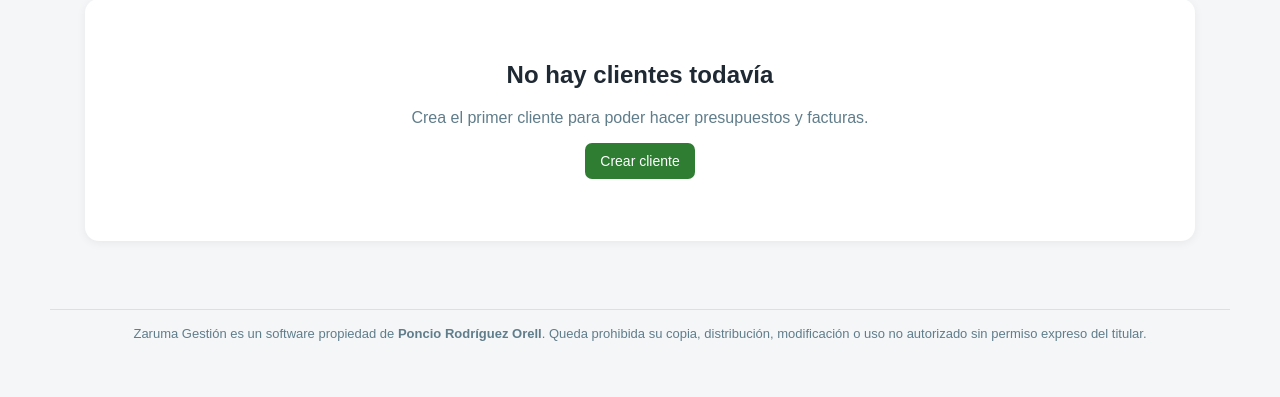
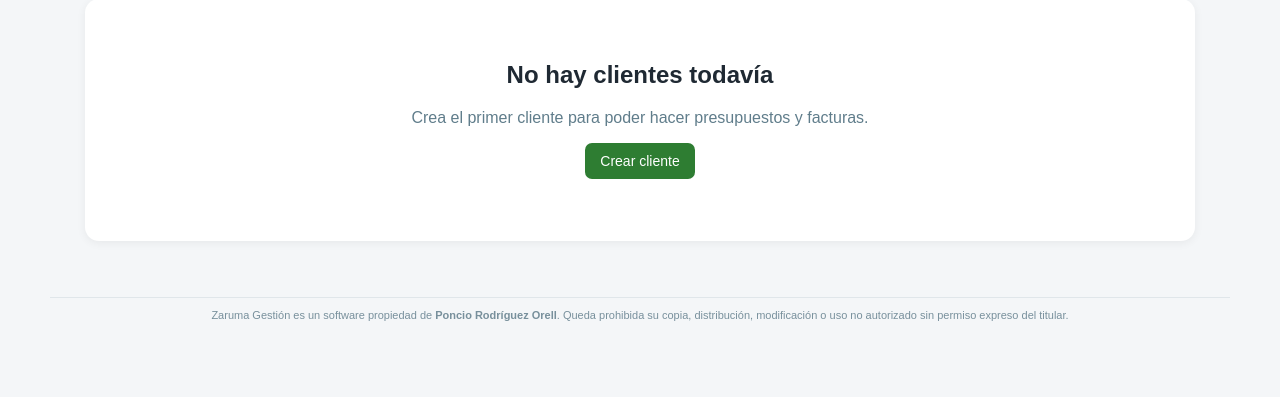
Before and after one commit to ponciorodriguez/zaruma-gestion, a FastAPI app: page /clients in a window 1280 px wide. Shown: the part 182-579 px from the top of the page. Run offline with FastAPI, Linux system fonts and the light colour scheme; data that the repository does not hold is empty.

Commit message:
reduce software ownership footer size

```diff
--- a/static/style.css
+++ b/static/style.css
@@ -622,3 +622,19 @@ th {
 .app-footer p {
     margin: 0;
 }
+
+/* Pie legal software */
+.app-footer {
+    margin: 28px auto 14px auto !important;
+    padding: 10px 18px !important;
+    max-width: 1180px !important;
+    color: #78909c !important;
+    font-size: 11px !important;
+    line-height: 1.35 !important;
+    text-align: center !important;
+    border-top: 1px solid #e0e6ea !important;
+}
+
+.app-footer p {
+    margin: 0 !important;
+}
--- a/templates/base.html
+++ b/templates/base.html
@@ -5,7 +5,7 @@
     <title>{{ app_name or "Zaruma Gestión" }}</title>
     <meta name="viewport" content="width=device-width, initial-scale=1">
 
-    <link rel="stylesheet" href="/static/style.css?v=4">
+    <link rel="stylesheet" href="/static/style.css?v=6">
 </head>
 <body>
 
```
